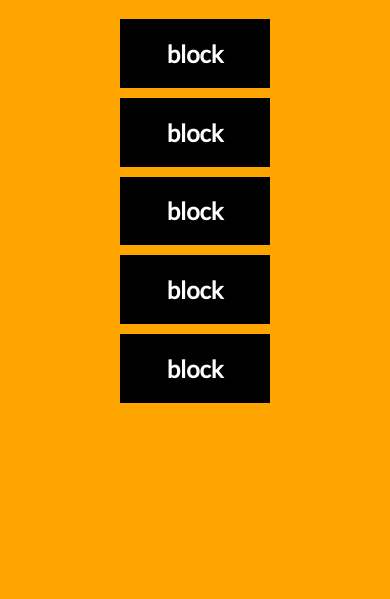
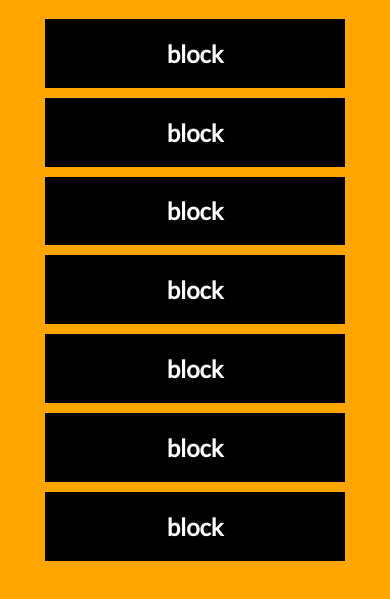
Before and after one commit to zakattack9/block-family, a plain HTML site: page three column block-family/index.html in a window 390 px wide. Shown: the part 63-662 px from the top of the page. Drawn offline with Linux system fonts and the light colour scheme.

Commit message:
three column block fam

```diff
--- a/three column block-family/CSS/styles.css
+++ b/three column block-family/CSS/styles.css
@@ -32,7 +32,7 @@ body {
     background-color: black;
     margin-top: 10px;
     margin-bottom: 10px;
-    width: 150px;
+    width: 300px;
     margin-left: auto;
     margin-right: auto;
   }
@@ -56,6 +56,8 @@ body {
   }
   .block {
 	text-align: center;
+  width: 500px;
+  margin: 0px auto;
   }
   .column {
 	display: inline-block;
--- a/three column block-family/index.html
+++ b/three column block-family/index.html
@@ -37,6 +37,16 @@
         <div class="column block2"><h2>block</h2></div>
         <div class="column block3"><h2>block</h2></div>
       </div>
+      <div class="block">
+        <div class="column block1"><h2>block</h2></div>
+        <div class="column block2"><h2>block</h2></div>
+        <div class="column block3"><h2>block</h2></div>
+      </div>
+      <div class="block">
+        <div class="column block1"><h2>block</h2></div>
+        <div class="column block2"><h2>block</h2></div>
+        <div class="column block3"><h2>block</h2></div>
+      </div>
     </div>
   </body>
 </html>
```
Also changed, not shown: 2 other files.
